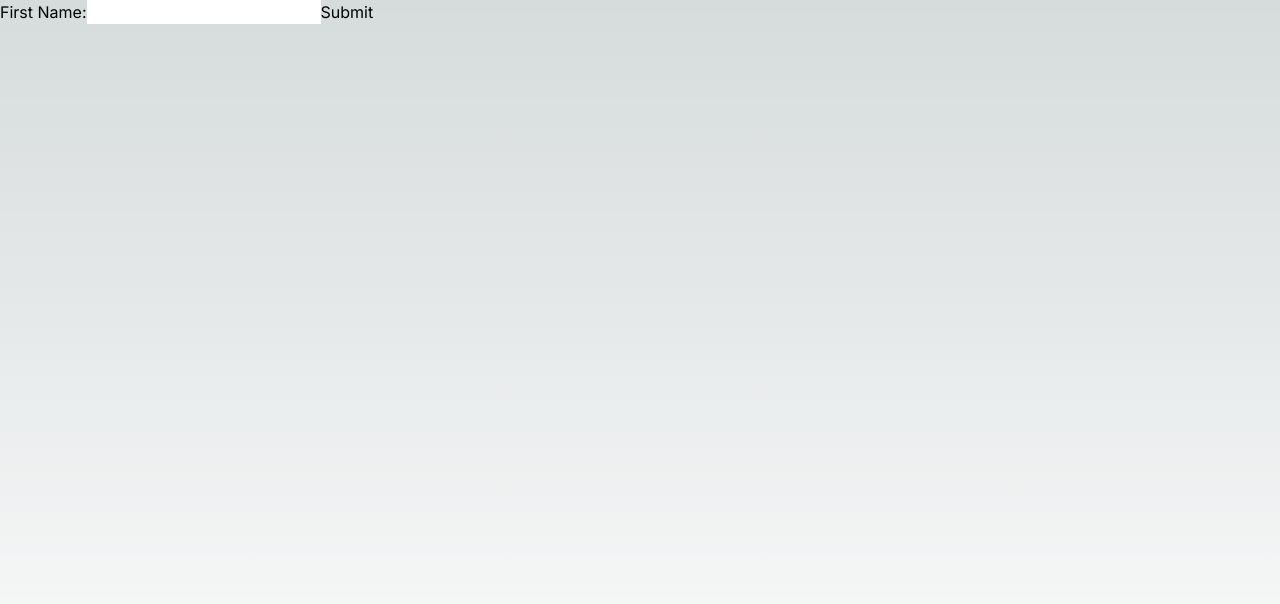
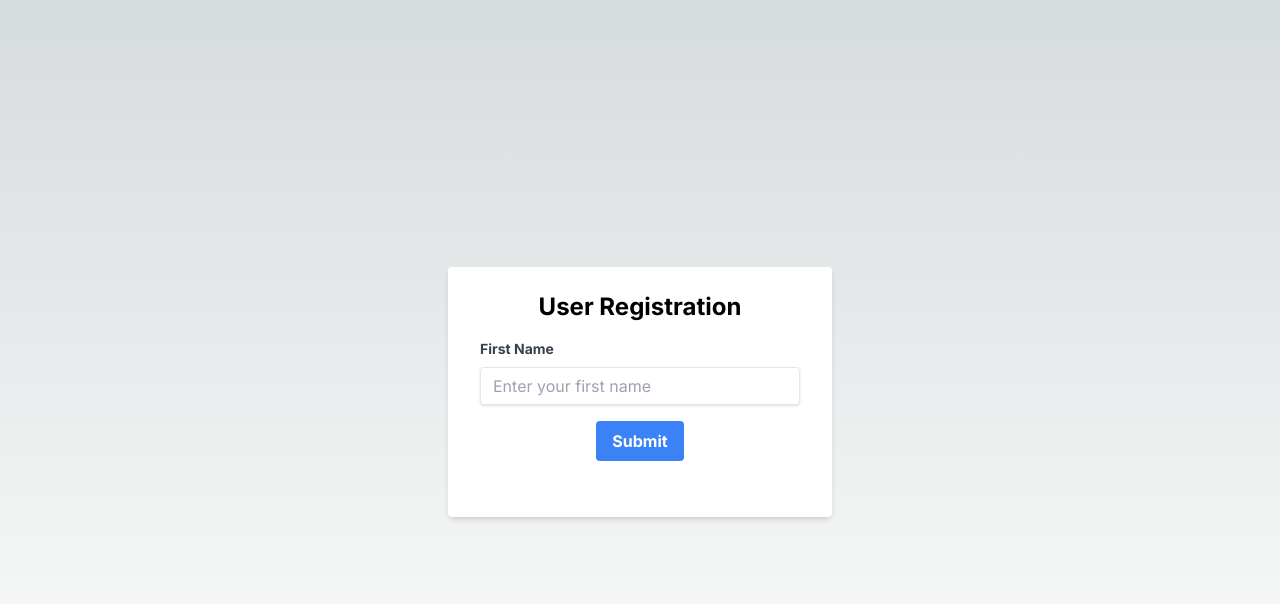
Before and after one commit to edurank/fsm-client, a Next.js app: page /home/profile/edit in a window 1280 px wide. Shown: the top 604 px of the page. Built offline with nearby package versions, Linux system fonts and the light colour scheme.

Commit message:
add post components

```diff
--- a/app/components/post.module.css
+++ b/app/components/post.module.css
@@ -0,0 +1,4 @@
+.container {
+  border-radius: 25px;
+  box-shadow: 1px 1px 1px 1px;
+}
--- a/app/components/post.tsx
+++ b/app/components/post.tsx
@@ -2,8 +2,30 @@ import axios from "axios";
 import { useState, useEffect } from "react";
 import styles from "./post.module.css";
 
+/*
+  List<Post>
+
+
+*/
+
 export default function Post() {
   const [posts, setPosts] = useState<any>();
+  const [token, setToken] = useState<any>();
+
+  const getPosts = () => {
+    var config = {
+      url: process.env.NEXT_PUBLIC_APIURL + "/url",
+      method: "GET",
+      headers: {
+        Authorization: `Bearer ${token}`,
+        "Content-Type": "application/json",
+      },
+    };
+
+    axios(config)
+      .then((result) => {})
+      .catch((error) => {});
+  };
 
   return (
     <div>
--- a/app/home/page.tsx
+++ b/app/home/page.tsx
@@ -1,7 +1,12 @@
+"use client";
+
+import { useState } from "react";
 import styles from "./page.module.css";
 import UserTopbar from "../components/usertopbar";
 
 export default function Home() {
+  const [posts, setPosts] = useState<any>(null);
+
   return (
     <div className="block">
       <UserTopbar />
--- a/app/home/profile/edit/page.tsx
+++ b/app/home/profile/edit/page.tsx
@@ -1,3 +1,5 @@
+"use client";
+
 import { useState } from "react";
 import axios from "axios";
 
@@ -37,7 +39,9 @@ const Edit = () => {
   const [formData, setFormData] = useState<UserFormData>(initialFormData);
 
   const handleChange = (
-    e: React.ChangeEvent<HTMLInputElement | HTMLTextAreaElement>,
+    e: React.ChangeEvent<
+      HTMLInputElement | HTMLTextAreaElement | HTMLSelectElement
+    >,
   ) => {
     const { name, value } = e.target;
     setFormData((prevData) => ({
@@ -62,23 +66,41 @@ const Edit = () => {
   };
 
   return (
-    <form onSubmit={handleSubmit}>
-      {/* Render form fields based on your UserFormData interface */}
-      {/* Example: */}
-      <label>
-        First Name:
+    <div className="min-h-screen flex items-center justify-center">
+      <form
+        className="bg-white shadow-md rounded px-8 pt-6 pb-8 mb-4 w-96"
+        onSubmit={handleSubmit}
+      >
+        <h2 className="text-2xl font-bold mb-4 text-center">
+          User Registration
+        </h2>
+        <div className="mb-4">
+          <label
+            className="block text-gray-700 text-sm font-bold mb-2"
+            htmlFor="firstName"
+          >
+            First Name
+          </label>
           <input
+            className="shadow appearance-none border rounded w-full py-2 px-3 text-gray-700 leading-tight focus:outline-none focus:shadow-outline"
             type="text"
+            placeholder="Enter your first name"
             name="firstName"
             value={formData.firstName}
             onChange={handleChange}
           />
-      </label>
-
-      {/* Add more fields as needed */}
-
-      <button type="submit">Submit</button>
+        </div>
+        {/* Add similar styling for other form inputs */}
+        <div className="mb-6 text-center">
+          <button
+            className="bg-blue-500 hover:bg-blue-700 text-white font-bold py-2 px-4 rounded focus:outline-none focus:shadow-outline"
+            type="submit"
+          >
+            Submit
+          </button>
+        </div>
       </form>
+    </div>
   );
 };
 
```
Lines whose indentation alone changed are shown as unchanged.
